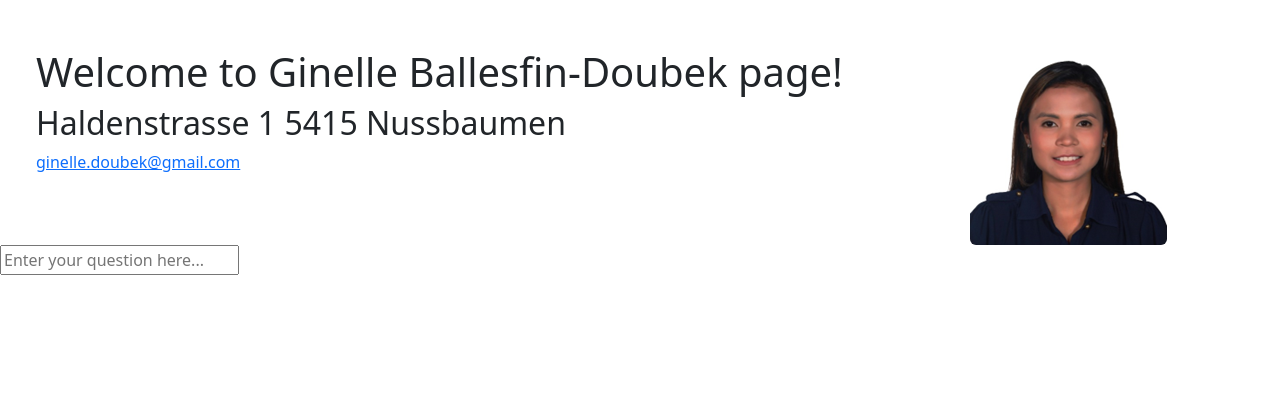
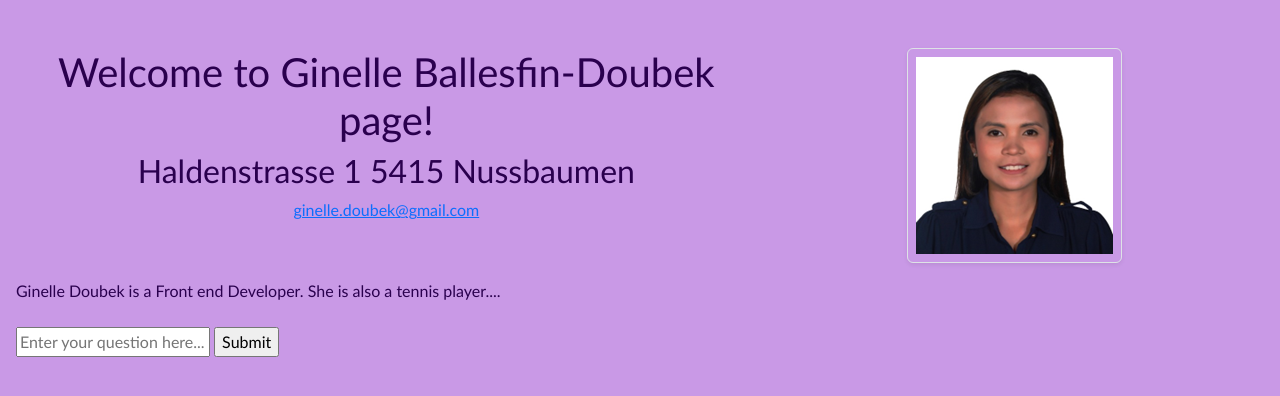
Before and after one commit to ginedou0315/ginnys_online_cv, a plain HTML site: page index.html in a window 1280 px wide. Drawn offline with nearby package versions, Linux system fonts and the light colour scheme.

Commit message:
updated css

```diff
--- a/index.html
+++ b/index.html
@@ -9,24 +9,31 @@
       integrity="sha384-QWTKZyjpPEjISv5WaRU9OFeRpok6YctnYmDr5pNlyT2bRjXh0JMhjY6hW+ALEwIH"
       crossorigin="anonymous"
     />
+    <link rel="stylesheet" href="style.css" />
     <title>Ginelle Doubek Online CV</title>
   </head>
   <body>
     <div class="row">
-      <div class="col-8 ps-5 mt-5">
+      <div class="col-7 ps-5 mt-5 text-center">
         <h1>Welcome to Ginelle Ballesfin-Doubek page!</h1>
         <h2>Haldenstrasse 1 5415 Nussbaumen</h2>
         <a href="mailto:ginelle.doubek@gmail.com">ginelle.doubek@gmail.com</a>
       </div>
-      <div class="col-4 ps-0 mt-5">
+      <div class="col-5 ps-0 mt-5">
         <div class="text-center">
-          <img src="visuals/ginelle_photo.png" class="rounded" alt="..." />
+          <img
+            src="visuals/ginelle_photo.png"
+            class="img-fluid rounded shadow-sm p-2 border"
+          />
         </div>
       </div>
     </div>
-
-    <form action="submit">
+    <div class="description p-2 m-2">
+      Ginelle Doubek is a Front end Developer. She is also a tennis player....
+    </div>
+    <form class="p-2 m-2">
       <input type="text" placeholder="Enter your question here..." />
+      <input type="submit" class="submit_button" />
     </form>
     <script
       src="https://cdn.jsdelivr.net/npm/bootstrap@5.3.3/dist/js/bootstrap.bundle.min.js"
--- a/style.css
+++ b/style.css
@@ -0,0 +1,9 @@
+:root {
+  --primary-color: #2a004e;
+  --secondary-color: #c999e6;
+}
+body {
+  font-family: "Gill Sans", "Gill Sans MT", Calibri, "Trebuchet MS", sans-serif;
+  color: var(--primary-color);
+  background: var(--secondary-color);
+}
```
